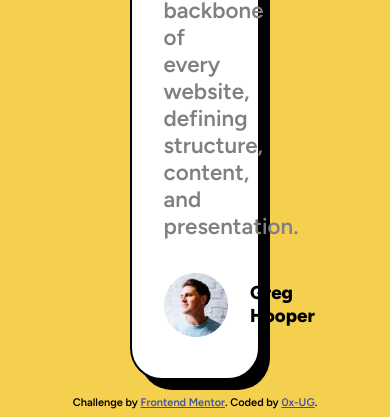
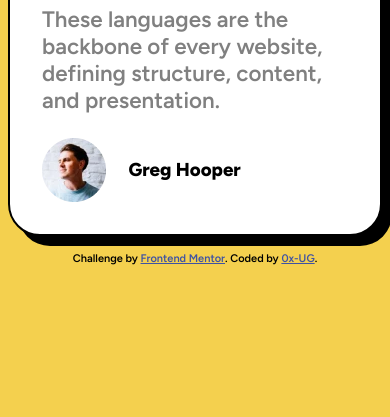
Before and after one commit to 0x-UG/blog-preview-card, a plain HTML site: page index.html in a window 390 px wide. Shown: the part 529-946 px from the top of the page. After the commit the page ends 844 px from the top, so only its background shows below. Drawn offline with Linux system fonts and the light colour scheme.

Commit message:
added mobile view using media queries at a max width of 600px for responsiveness

```diff
--- a/index.html
+++ b/index.html
@@ -41,21 +41,27 @@
 	</head>
 	<body>
 		<main>
-			<section class="container card">
+			<section>
+				<div class="container card">
 					<img
 						class="blog-ilt"
 						src="assets/images/illustration-article.svg"
 						alt="Blog Ill"
 					/>
-				<button class="card__btn">Learning</button>
-				<p class="card__date">Published 21 Dec 2023</p>
+					<button class="card__btn">
+						Learning
+					</button>
+					<p class="card__date">
+						Published 21 Dec 2023
+					</p>
 					<h1 class="card__title">
 						HTML & CSS foundations
 					</h1>
 					<p class="card__hero-txt">
-					These languages are the backbone of
-					every website, defining structure,
-					content, and presentation.
+						These languages are the backbone
+						of every website, defining
+						structure, content, and
+						presentation.
 					</p>
 					<div class="card__social">
 						<img
@@ -63,6 +69,7 @@
 							alt=""
 						/>
 						<h3>Greg Hooper</h3>
+					</div>
 				</div>
 			</section>
 		</main>
--- a/style.css
+++ b/style.css
@@ -25,12 +25,15 @@ html {
 }
 /* Typography ends here */
 
+section {
+	width: 30%;
+	margin: 0 auto;
+}
 .container {
 	display: flex;
 	flex-direction: column;
 	margin: 0 auto;
-	max-width: 35%;
-	min-width: 35%;
+	justify-content: center;
 	background-color: white;
 	padding: 2em;
 	border-radius: 2em;
@@ -68,3 +71,10 @@ html {
 	gap: 1.4em;
 	align-items: center;
 }
+
+@media (max-width: 600px) {
+	section {
+		width: 100%;
+		margin-top: 25%;
+	}
+}
```
Lines whose indentation alone changed are shown as unchanged.
